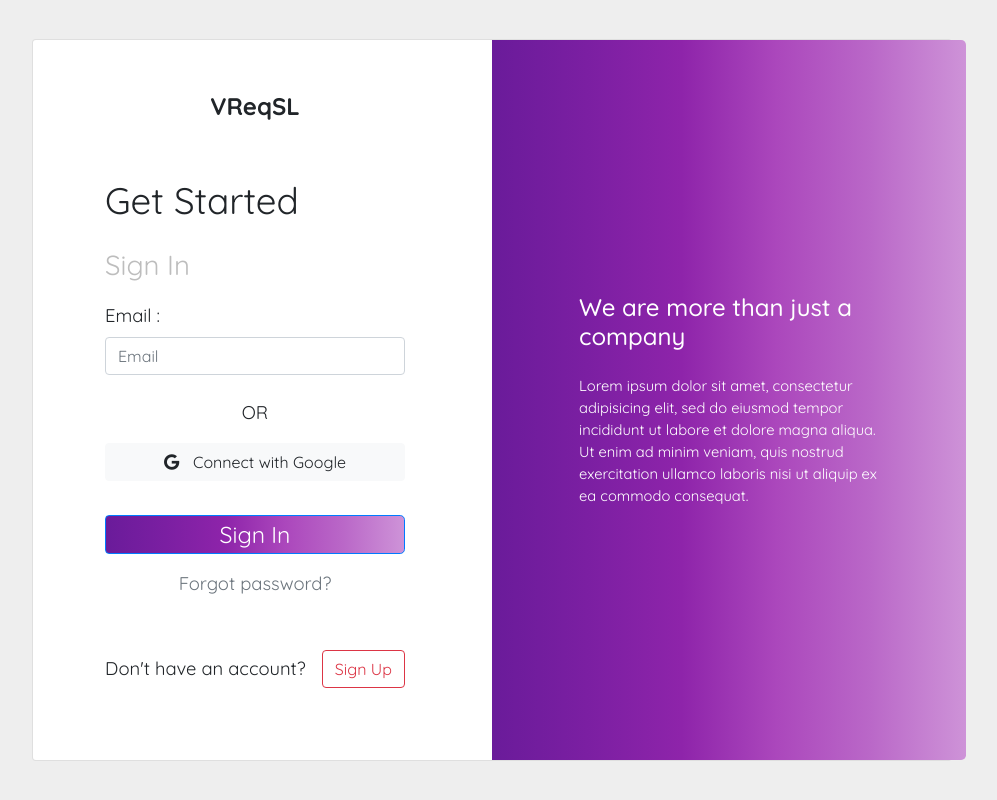
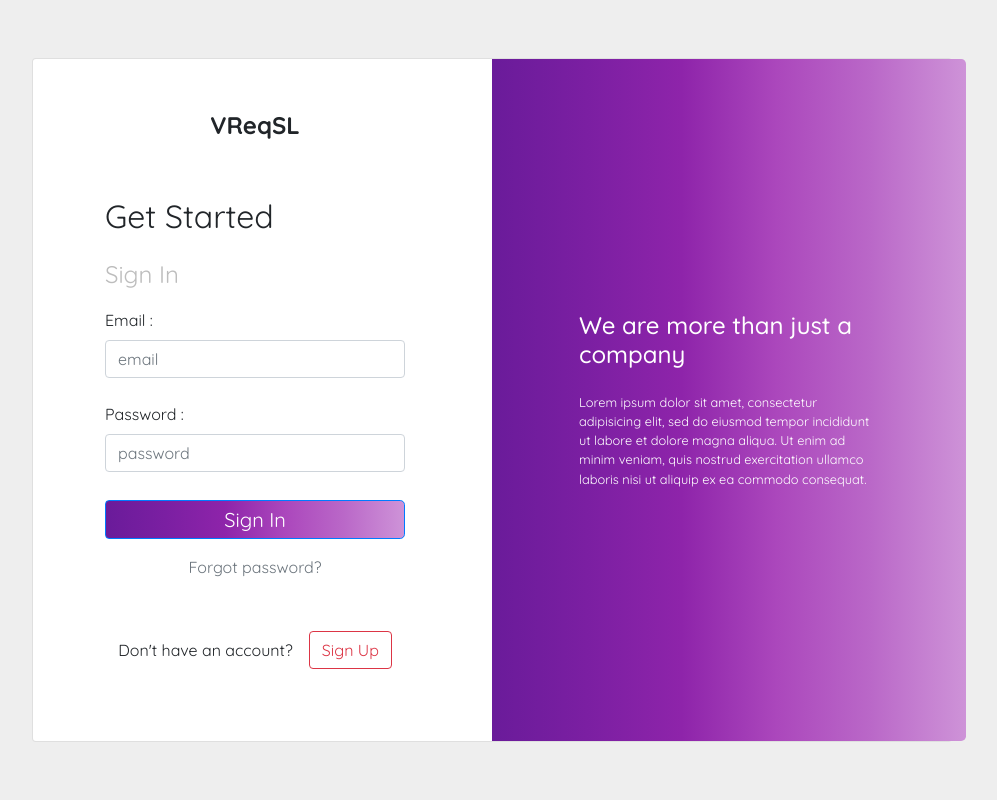
Before and after one commit to nisha3p/VReqSL_ReactApp_IITH, a React (Create React App) app: page / in a window 1280 px wide. Shown: the whole page, without its empty margins (148-1145 px from the left). Built offline with nearby package versions, Linux system fonts and the light colour scheme; no server answers.

Commit message:
Session manage first commit

```diff
--- a/package.json
+++ b/package.json
@@ -6,6 +6,8 @@
     "@testing-library/jest-dom": "^5.16.4",
     "@testing-library/react": "^13.3.0",
     "@testing-library/user-event": "^13.5.0",
+    "mobx": "^6.6.0",
+    "mobx-react": "^7.5.0",
     "react": "^18.1.0",
     "react-dom": "^18.1.0",
     "react-scripts": "5.0.1",
--- a/src/App.css
+++ b/src/App.css
@@ -1,51 +1,7 @@
-@import url('https://fonts.googleapis.com/css?family=Roboto:300,400,400i,500');
+ @import url('https://fonts.googleapis.com/css?family=Roboto:300,400,400i,500');
 @import url('https://fonts.googleapis.com/css2?family=Montserrat:ital,wght@0,300;0,900;1,500&family=Poppins:ital,wght@0,300;0,500;1,700&family=Ubuntu:ital,wght@0,500;0,700;1,500;1,700&display=swap');
 @import url('https://fonts.googleapis.com/css2?family=Poppins:ital,wght@0,300;0,500;1,700&family=Quicksand:wght@300;400;500;600;700&display=swap');
 
-/* Login-Page */
-
-.btn-primary{
-  padding: 6%
-}
-
-.gradient-custom-2 {
-    /* fallback for old browsers */
-    background: #fccb90;
-
-    /* Chrome 10-25, Safari 5.1-6 */
-    background: -webkit-linear-gradient(to right, #6a1b9a, #7b1fa2, #8e24aa, #ab47bc, #ba68c8, #ce93d8);
-
-    /* W3C, IE 10+/ Edge, Firefox 16+, Chrome 26+, Opera 12+, Safari 7+ */
-    background: linear-gradient(to right, #6a1b9a, #7b1fa2, #8e24aa, #ab47bc,#ba68c8, #ce93d8 );
-  }
-
-  @media (min-width: 768px) {
-    .gradient-form {
-      height: 100vh !important;
-    }
-  }
-  @media (min-width: 769px) {
-    .gradient-custom-2 {
-      border-top-right-radius: .3rem;
-      border-bottom-right-radius: .3rem;
-    }
-  }
-
-
-
-body {
-  overflow-x: hidden;
-  font-family: 'Quicksand';
-  font-size: 115%;
-}
-
-hr{
-    height:2px;
-    border-width: 0;
-    /* color:gray; */
-    background-color:gray;
-    margin-top: 3rem;
-}
 
 
 
--- a/src/App.js
+++ b/src/App.js
@@ -6,50 +6,158 @@ import Navbar from './Navbar';
 import AddOn from './AddOn';
 import Home from './Home';
 import TrackBar from './Trackbar';
+import React from 'react';
+import Userstore from './store/Userstore';
+import {observer} from 'mobx-react';
 
 function viewScreen(index)
 {
-  if (index === 1)
-		return (
-			<div>
-				<Login />
-			</div>
-		);
-	else if (index === 2)
-		return (
-			<div>
-				<SignUp />
-			</div>
-		);
-	else if (index === 3)
-		return (
-			// <div>
-			// 	<Navbar title="Home"/>
-			// 	<SideBar />
-			// </div>
-			<div id="viewport">
-				<SideBar />
-				<div id="content">
-					<div class="container-fluid">
-						<div class="above-navbar">
-							<span class="section-heading"> Cataloging </span>
-							<AddOn />
-						</div>
-						<div class="content-area">
-							<Navbar title="Home" />
-							<TrackBar />
-						</div>
-					</div>
-				</div>
-			</div>
-		);
+//   if (index === 1)
+// 		return (
+// 			<div>
+// 				<Login />
+// 			</div>
+// 		);
+// 	else if (index === 2)
+// 		return (
+// 			<div>
+// 				<SignUp />
+// 			</div>
+// 		);
+// 	else if (index === 3)
+// 		return (
+// 			// <div>
+// 			// 	<Navbar title="Home"/>
+// 			// 	<SideBar />
+// 			// </div>
+// 			<div id="viewport">
+// 				<SideBar />
+// 				<div id="content">
+// 					<div class="container-fluid">
+// 						<div class="above-navbar">
+// 							<span class="section-heading"> Cataloging </span>
+// 							<AddOn />
+// 						</div>
+// 						<div class="content-area">
+// 							<Navbar title="Home" />
+// 							<TrackBar />
+// 						</div>
+// 					</div>
+// 				</div>
+// 			</div>
+// 		);
+
+
 
 }
 
-function App() {
-  return (
-    viewScreen(1)
-  );
+// function App() {
+
+// 	return (
+//     viewScreen(2)
+//   );
+// }
+
+class App extends React.Component{
+
+	async componentDidMount(){
+
+		try{
+
+			let res = await fetch('/isLoggedIn', {
+				method: 'post',
+				headers: {
+					'Accept': 'application/json',
+					'Content-Type': 'application/json'
+				}
+			});
+
+			let result = await res.json();
+
+			if(result && result.success){
+				Userstore.loading = false;
+				Userstore.isLoggedIn = true;
+				Userstore.username = result.username;
+			}
+
+			else{
+				Userstore.loading = false;
+				Userstore.isLoggedIn = false;
+			}
+		}
+
+		catch(e)
+		{
+			Userstore.loading = false;
+			Userstore.isLoggedIn = false;
+		}
+	}
+
+	async doLogout(){
+
+		try{
+
+			let res = await fetch('/isLogout', {
+				method: 'post',
+				headers: {
+					'Accept': 'application/json',
+					'Content-type': 'application/json'
+				}
+			});
+
+			let result = await res.json();
+
+			if(result && result.success){
+
+				Userstore.isLoggedIn = false;
+				Userstore.username = '';
+			}
+		}
+
+		catch(e)
+		{
+			console.log(e);
+		}
+	}
+
+	render(){
+
+		console.log("isLoggedIn: " + Userstore.isLoggedIn);
+		console.log("isLoading: " + Userstore.loading);
+
+		if(Userstore.loading){
+			return(
+				<div>
+					<div className='Loading-container'>
+						Loading Please Wait......
+					</div>
+				</div>
+			)
+		}
+
+		else{
+
+			if(Userstore.isLoggedIn)
+			{
+				return(
+					<div>
+						<div>
+							WELCOME {Userstore.username}
+						</div>
+						<div>
+							<button onClick={() => this.doLogout()}> Log Out</button>
+						</div>
+					</div>
+				);
+			}
+
+			return(
+				<div>
+					<Login />
+				</div>
+			);
+		}
+	}
 }
 
-export default App;
+export default observer(App);
--- a/src/Login/Login.css
+++ b/src/Login/Login.css
@@ -36,7 +36,7 @@
 body {
   overflow-x: hidden;
   font-family: 'Quicksand';
-  font-size: 115%;
+  font-size: 100%;
 }
 
 hr{
--- a/src/Login/Login.jsx
+++ b/src/Login/Login.jsx
@@ -1,4 +1,5 @@
 import React from "react";
+import "./Login.css";
 
 export default function Login()
 {
@@ -29,11 +30,23 @@ export default function Login()
 														type="email"
 														id="form2Example11"
 														class="form-control"
-														placeholder="Email"
+														placeholder="email"
 													/>
 												</div>
 
-												<p style={{textAlign: "center", marginTop: "0"}}> OR </p>
+												<div class="form-outline mb-4">
+													<label class="form-label" for="form2Example11">
+														Password :
+													</label>
+													<input
+														type="password"
+														id="form2Example11"
+														class="form-control"
+														placeholder="password"
+													/>
+												</div>
+
+												{/* <p style={{textAlign: "center", marginTop: "0"}}> OR </p>
 
 												<button
 													type="button"
@@ -45,7 +58,7 @@ export default function Login()
 														style={{marginRight: "5%"}}
 													></i>
 													Connect with Google
-												</button>
+												</button> */}
 
 												<div class="text-center pt-1 mb-5 pb-1">
 													<button
--- a/src/Login/SignUP.jsx
+++ b/src/Login/SignUP.jsx
@@ -1,4 +1,5 @@
 import React from "react";
+import "./Login.css";
 
 export default function SignUp()
 {
@@ -25,10 +26,7 @@ export default function SignUp()
 
                         </div>
 
-                        <div class="form-outline mb-4">
-                            <input type="number" id="form2Example12" class="form-control" placeholder="Mobile number"/>
 
-                        </div>
 
                         <div class="form-outline mb-4">
 
--- /dev/null
+++ b/src/store/Userstore.jsx
@@ -0,0 +1,15 @@
+import {extendObservable} from "mobx";
+
+class UserStore {
+    constructor()
+    {
+        extendObservable(this, {
+
+            loading: true,
+            isLoggedIn: false,
+            username: ""
+        })
+    }
+}
+
+export default new UserStore();
```
Also changed, not shown: 1 other file (tests, documents, lock files or other folders).
